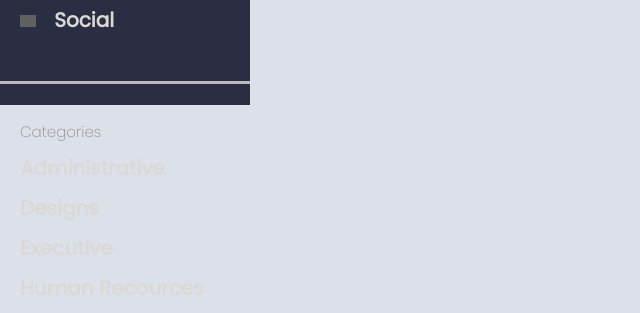
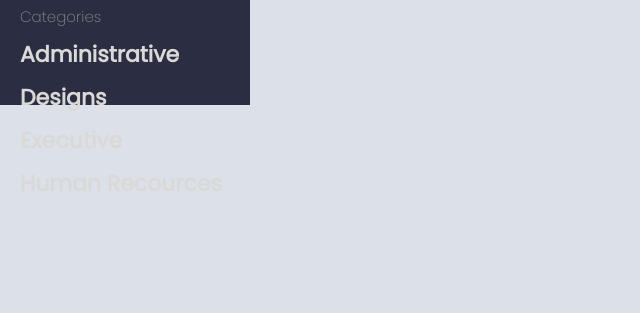
Before and after one commit to trevorfitz0/Static-Comp, a plain HTML site: page index.html in a window 1280 px wide. Shown: the part 695-1008 px from the top of the page, without its empty margins (0-640 px from the left). After the commit the page ends 905 px from the top, so only its background shows below. Drawn offline with Linux system fonts and the light colour scheme; grey boxes are pictures that could not be loaded.

Commit message:
Styling and hover effects

```diff
--- a/styles.css
+++ b/styles.css
@@ -4,6 +4,7 @@
     --font-color: #dad9d7;
     --back-color: #DCE1E9;
     --nav-color: #2B2D42;
+    --nav-highlight-color: #4d5073;
     --highlight-color: #387D7A;
     --break-color: #C0C2C6;
     --font: 'Poppins', sans-serif;
@@ -16,6 +17,7 @@
     border: none;
     text-decoration: none;
     font-family: var(--font);
+    list-style-type: none;
 }
 
 body {
@@ -47,8 +49,8 @@ nav {
 
 .break-line {
     color: var(--break-color);
-    margin-top: 2vh;
-    margin-bottom: 2vh;
+    margin-top: 1vh;
+    margin-bottom: 1vh;
     border-top: 3px solid #bbb;
 }
 
@@ -56,20 +58,19 @@ p {
     color: var(--side-font-color);
     font-weight: lighter;
     font-size: 15px;
-}
-
-ul {
-    list-style-type: none;
+    padding-left: 20px;
 }
 
 li {
     margin: 10px 0;
     font-weight: bold;
-    font-size: 20px;
+    font-size: 22px;
+    padding-left: 20px;
 }
 
-.tabs {
-    margin: 20px;
+li:hover {
+    background-color: var(--nav-highlight-color);
+    border-left: .5vw solid var(--highlight-color);
 }
 
 .icon {
```
